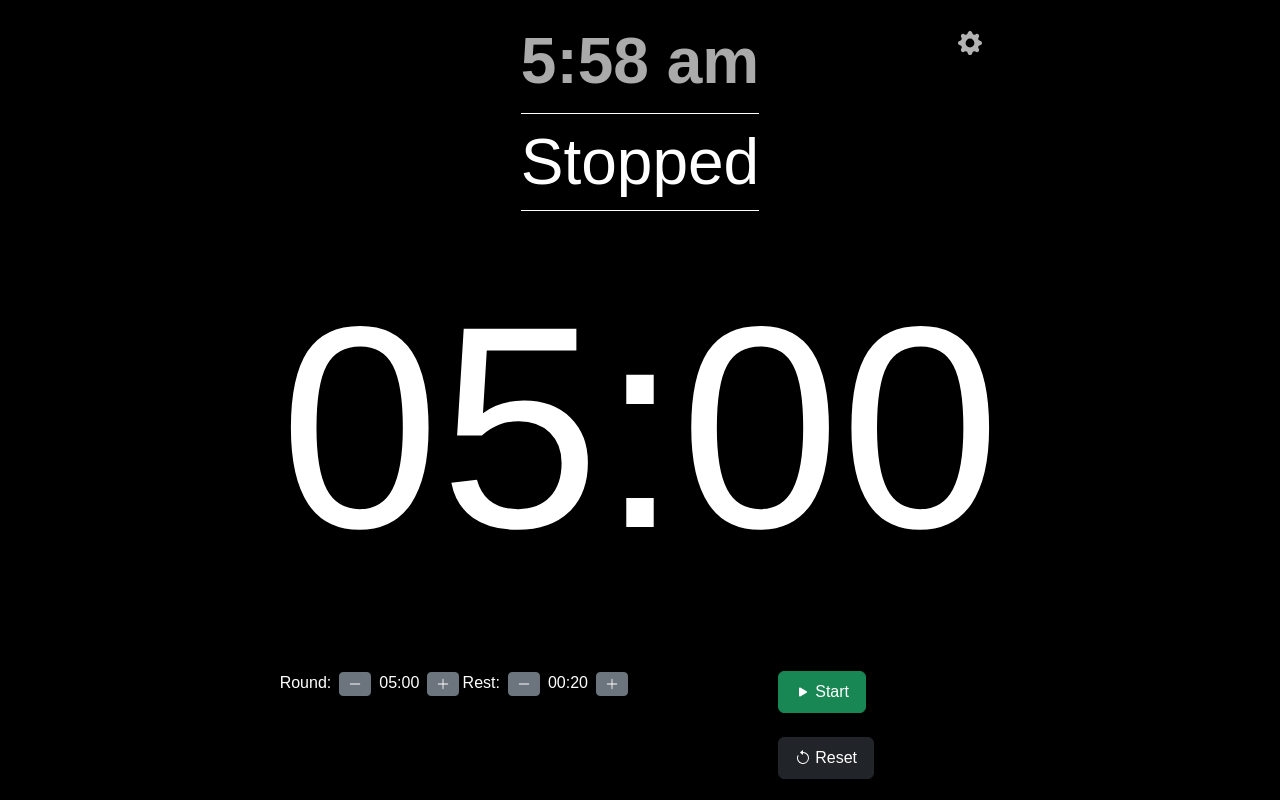
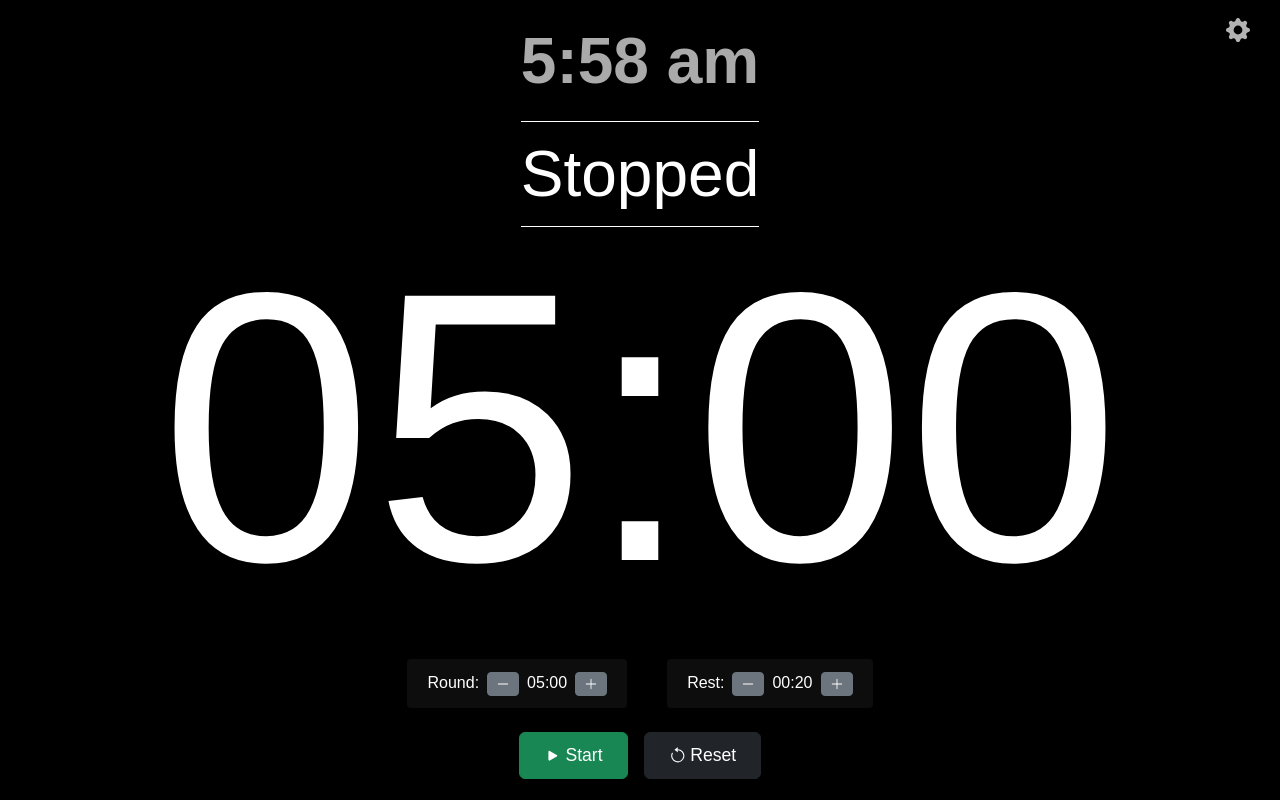
Before and after one commit to sfw185/BJJTimer, a React (Vite) app: page / in a window 1280 px wide. Built offline with nearby package versions, Linux system fonts and the light colour scheme.

Commit message:
Better control sizing/alignment

```diff
--- a/src/Timer.css
+++ b/src/Timer.css
@@ -13,10 +13,8 @@ body {
     sans-serif;
   -webkit-font-smoothing: antialiased;
   -moz-osx-font-smoothing: grayscale;
-  display: flex;
-  justify-content: center;
-  align-items: center;
   height: 100vh;
+  overflow: hidden;
   font-family: Arial, sans-serif;
   color: var(--text-color);
   background-color: var(--background-color);
@@ -25,27 +23,64 @@ body {
 #timer {
   text-align: center;
   position: relative;
+  max-width: 1440px;
+  margin: 0 auto;
+  padding: 0 1rem;
+  height: 100vh;
+  display: flex;
+  flex-direction: column;
+  justify-content: center;
 }
 
 .round-phase #display { color: var(--text-color); }
 .rest-phase #display { color: var(--rest-phase-color); }
 
 .current-time {
-  font-size: 4rem;
+  font-size: 3rem;
   font-weight: bold;
   color: var(--current-time-color);
+  margin-bottom: 0.5rem;
 }
 
 .status-display {
-  font-size: 4rem;
+  font-size: 3rem;
   border-top: 1px solid var(--text-color);
   border-bottom: 1px solid var(--text-color);
+  margin-bottom: 0.5rem;
+  padding: 0.25rem 0;
 }
 
 #display {
-  font-size: 18rem;
-  margin-bottom: 20px;
+  font-size: 12rem;
+  line-height: 1;
+  margin-bottom: 2rem;
   transition: color 0.5s, opacity 0.5s;
+}
+
+@media (min-width: 768px) {
+  #display {
+    font-size: 16rem;
+  }
+}
+
+@media (min-width: 992px) {
+  #display {
+    font-size: 20rem;
+  }
+}
+
+@media (min-width: 1200px) {
+  .current-time {
+    font-size: 4rem;
+  }
+
+  .status-display {
+    font-size: 4rem;
+  }
+
+  #display {
+    font-size: 24rem;
+  }
 }
 
 .ending-soon {
@@ -105,6 +140,11 @@ body {
   margin-right: 0.25rem;
 }
 
+.btn-success, .btn-danger, .btn-dark {
+  font-size: 1.1rem;
+  padding: 0.6rem 1.5rem;
+}
+
 /* Increment/decrement buttons */
 .btn-sm {
   padding: 0.25rem 0.5rem;
@@ -118,19 +158,15 @@ body {
 
 /* Media queries */
 @media (max-width: 480px) {
-  #display { font-size: 4rem; }
+  #display { font-size: 8rem; }
   .settings-btn { font-size: 1.2rem; }
+  .current-time { font-size: 2rem; }
+  .status-display { font-size: 2rem; }
 }
 
-@media screen and (max-width: 768px) {
-  #display {
-    font-size: 6rem;
-  }
-}
-
-@media screen and (min-width: 1501px) {
+@media (min-width: 1501px) {
   .current-time, .status-display {
-    font-size: 2rem;
+    font-size: 4rem;
   }
 
   #display {
@@ -138,3 +174,27 @@ body {
     margin: 0;
   }
 }
+
+/* Timer control groups */
+.timer-control-group {
+  padding: 0.75rem 1.25rem;
+  border-radius: 0.25rem;
+  background-color: rgba(255, 255, 255, 0.05);
+  min-width: 180px;
+  text-align: center;
+  margin: 0 0.5rem;
+}
+
+@media (min-width: 992px) {
+  .timer-control-group {
+    min-width: 200px;
+  }
+}
+
+@media (max-width: 576px) {
+  .timer-control-group {
+    margin: 0 0 0.5rem 0;
+    width: 100%;
+    max-width: 280px;
+  }
+}
--- a/src/Timer.jsx
+++ b/src/Timer.jsx
@@ -219,7 +219,7 @@ const Timer = () => {
     };
 
     return (
-        <Container id="timer" className={isRestTime || isReadyStage ? 'rest-phase' : 'round-phase'}>
+        <Container fluid id="timer" className={isRestTime || isReadyStage ? 'rest-phase' : 'round-phase'}>
             <Settings />
             <Row className="justify-content-center my-0">
                 <Col md="auto">
@@ -243,28 +243,25 @@ const Timer = () => {
                 </Col>
             </Row>
             <Row className="justify-content-center my-2">
-                <Col xs={12} md={6}>
-                    <div className="d-flex justify-content-between">
-                        <div>
+                <Col xs={12} lg={10} xl={8} className="mx-auto">
+                    <div className="d-flex flex-column flex-sm-row justify-content-center align-items-center gap-4">
+                        <div className="timer-control-group">
                             <label className="me-2">Round:</label>
                             <Button variant="secondary" size="sm" onClick={() => changeRoundTime(-30)} className="d-inline-flex align-items-center"><DashLg /></Button>
                             <span className="mx-2">{formatTime(roundTime)}</span>
                             <Button variant="secondary" size="sm" onClick={() => changeRoundTime(30)} className="d-inline-flex align-items-center"><PlusLg /></Button>
                         </div>
-                        <div>
+                        <div className="timer-control-group">
                             <label className="me-2">Rest:</label>
                             <Button variant="secondary" size="sm" onClick={() => changeRestTime(-10)} className="d-inline-flex align-items-center"><DashLg /></Button>
                             <span className="mx-2">{formatTime(restTime)}</span>
                             <Button variant="secondary" size="sm" onClick={() => changeRestTime(10)} className="d-inline-flex align-items-center"><PlusLg /></Button>
                         </div>
                     </div>
-                </Col>
-                <Col xs={12} md={6} className="d-flex justify-content-center mt-3 mt-md-0">
-                    <div>
-                        <Button variant={running ? 'danger' : 'success'} onClick={toggleTimer} className="d-flex align-items-center">
+                    <div className="d-flex justify-content-center mt-4">
+                        <Button variant={running ? 'danger' : 'success'} onClick={toggleTimer} className="d-flex align-items-center me-3">
                             {running ? <><StopFill className="me-1" /> Stop</> : <><PlayFill className="me-1" /> Start</>}
                         </Button>
-                        &nbsp;
                         <Button variant="dark" onClick={resetTimer} className="d-flex align-items-center">
                             <ArrowCounterclockwise className="me-1" /> Reset
                         </Button>
```
